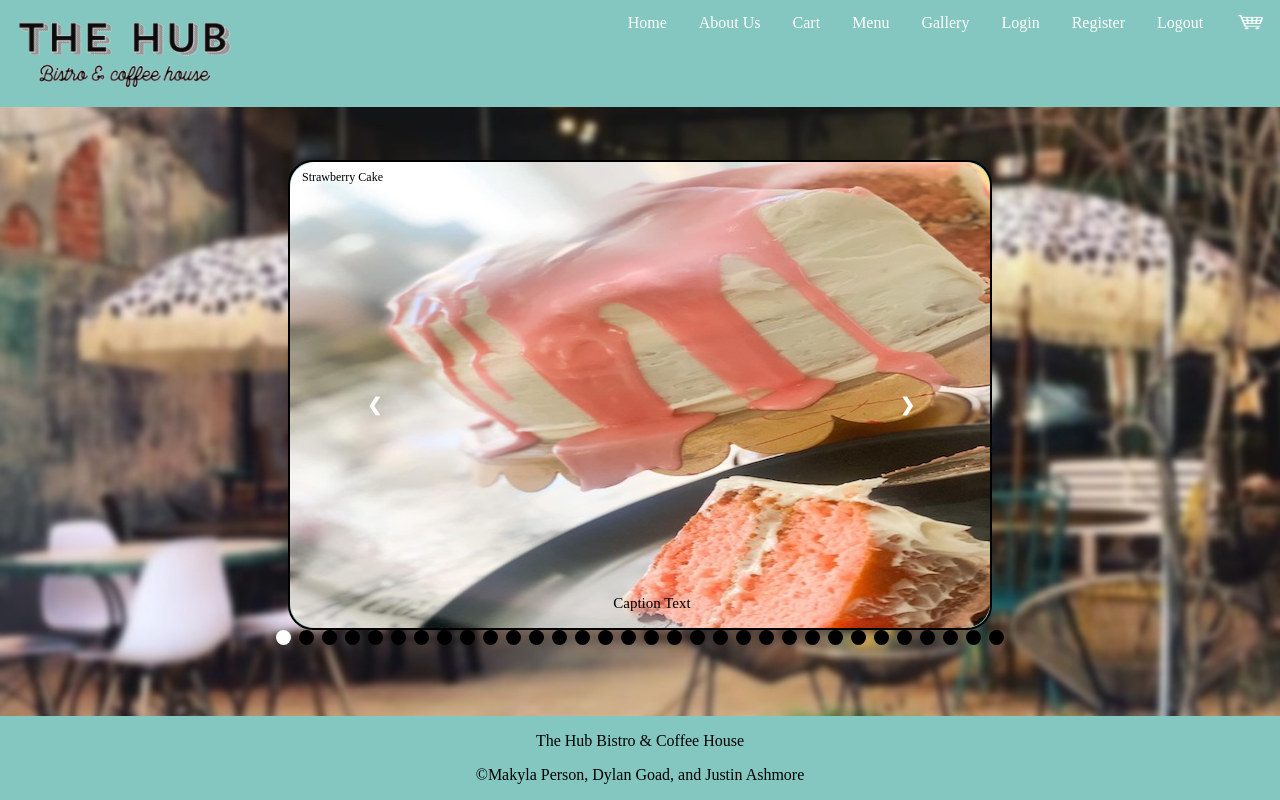
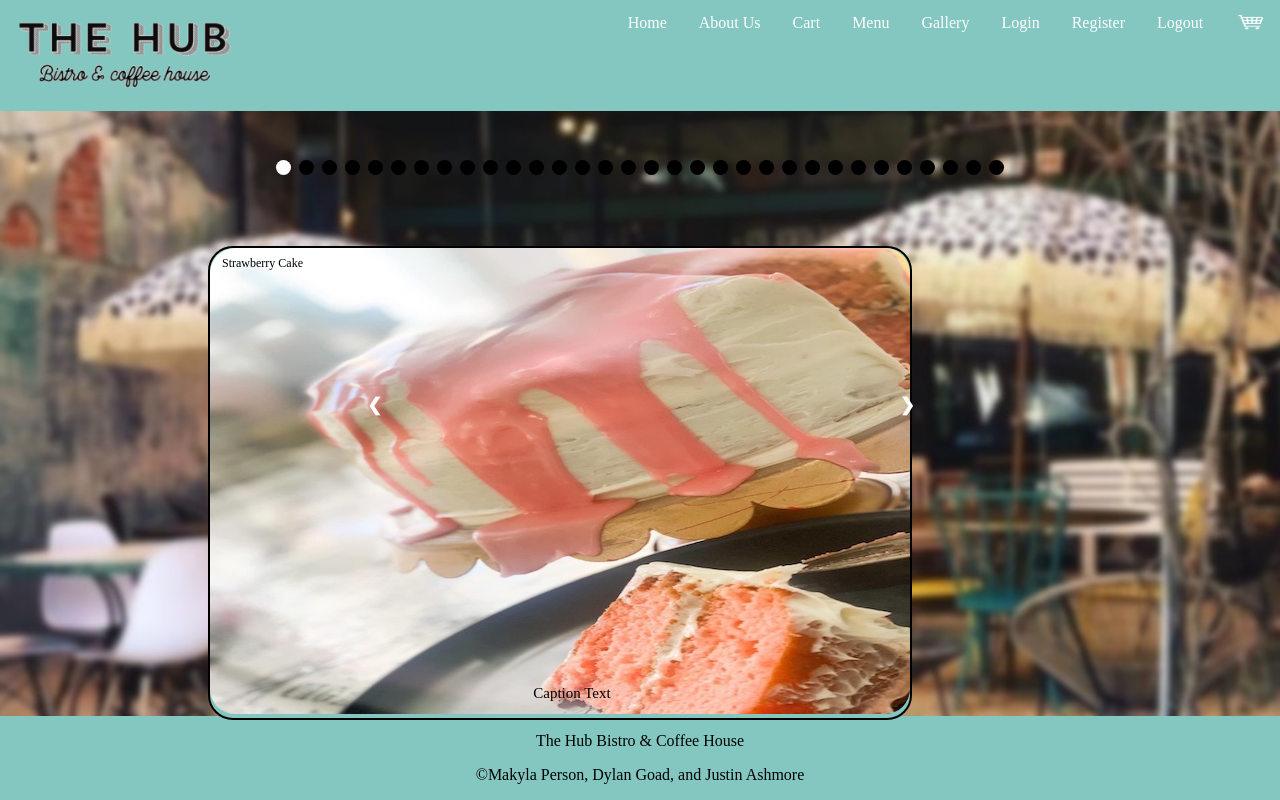
Before and after one commit to makylaperson43/Capstone, a Django app: page /gallery/ in a window 1280 px wide. Run offline with Django 3.2, Linux system fonts and the light colour scheme; parts of the project's set-up code (start-up, migrations or seed data) failed here and were passed over.

Commit message:
gallery;

```diff
--- a/HUB/static/styles.css
+++ b/HUB/static/styles.css
@@ -14,7 +14,7 @@
 }
 
 .navBackground {
-  overflow: hidden;
+  overflow: visible;
   background-color: #83c7c0;
   position: fixed;
   top: 0;
@@ -87,32 +87,35 @@
   display: none;
 }
 img {
-  vertical-align: top;
+  overflow: hidden;
   width: 700px;
   height: 466px;
   border-radius: 25px;
 }
 
 .slideshow-container {
+  bottom: 5em;
+  right: 23em;
   max-width: 700px;
   max-height: 200em;
   background-color: #83c7c0;
   margin-left: auto;
   margin-right: auto;
-  position: relative;
+  position: fixed;
   margin-top: 10em;
   border: solid 2px black;
   border-radius: 25px;
 }
 
 .galleryimg {
-  height: 50em;
+  height: 40em;
+  overflow: visible;
 }
 
 .prev,
 .next {
   cursor: pointer;
-  position: absolute;
+  position: fixed;
   top: 50%;
   border-radius: 25px;
   width: auto;
@@ -122,9 +125,6 @@
   color: white;
   font-weight: bold;
   font-size: 18px;
-  transition: 0.6s ease;
-
-  user-select: none;
 }
 
 .prev {
@@ -257,6 +257,7 @@
   margin-top: 10em;
   text-align: center;
   background-color: black;
+  width: 90em;
 }
 .buttons {
   color: #ffffff;
@@ -311,8 +312,13 @@
 .container {
   background-color: black;
   color: white;
+  margin-top: 3em;
   border: solid 2px #ffffff;
   padding-right: 10em;
   padding-left: 10em;
   padding-bottom: 10em;
 }
+.fixgal {
+  padding-top: 10em;
+  padding-bottom: 20em;
+}
--- a/HUB/templates/base.html
+++ b/HUB/templates/base.html
@@ -27,10 +27,10 @@
       <a href="{%url 'home-page'%}">Home</a>
     </div>
     <script src="{%static 'store.js' %}" async></script>
+    <footer class="footer">
+      <p class="footerWords">The Hub Bistro & Coffee House</p>
+      <p class="copy">©Makyla Person, Dylan Goad, and Justin Ashmore</p>
+    </footer>
     {%block content%}{% endblock %}
   </body>
-  <footer class="footer">
-    <p class="footerWords">The Hub Bistro & Coffee House</p>
-    <p class="copy">©Makyla Person, Dylan Goad, and Justin Ashmore</p>
-  </footer>
 </html>
--- a/HUB/templates/gallery.html
+++ b/HUB/templates/gallery.html
@@ -1,5 +1,7 @@
 {% extends 'base.html' %} {%block content%}
 
+
+  <body class="fixgal">
     <div class="slideshow-container">
       <div class="mySlides fade">
         <div class="numbertext">Strawberry Cake</div>
@@ -200,7 +202,8 @@
       <span class="dot" onclick="currentSlide(31)"></span>
       <span class="dot" onclick="currentSlide(32)"></span>
     </div>
-
+  </body>
+</div>
 <script>
   var slideIndex = 1;
   showSlides(slideIndex);
```
Lines whose indentation alone changed are shown as unchanged.
